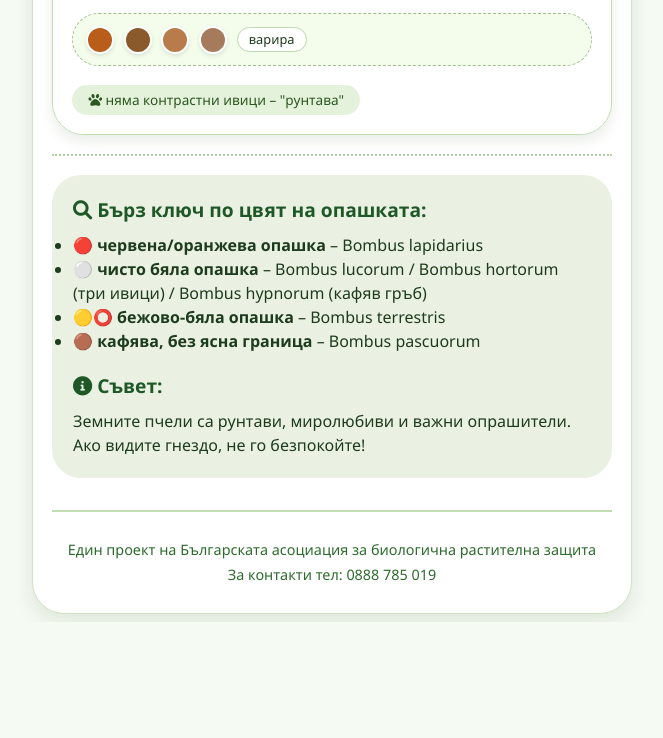
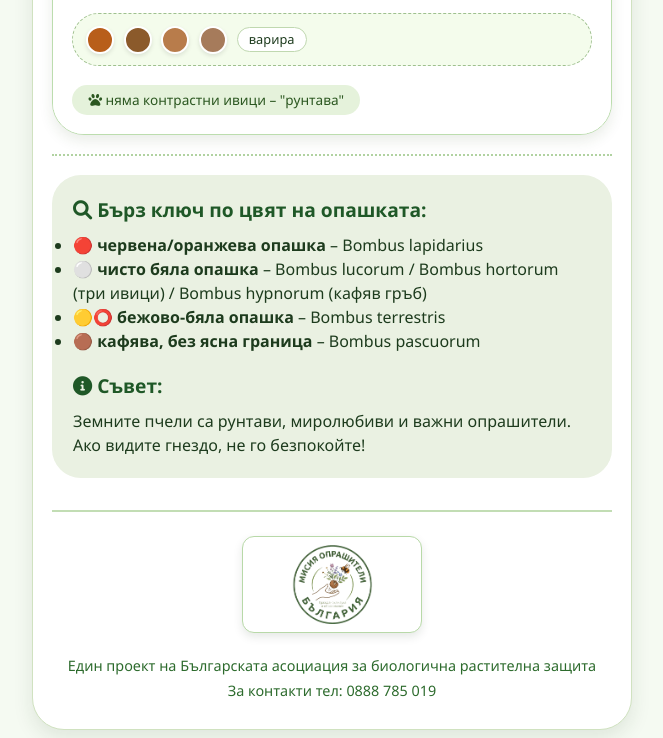
Before and after one commit to roman-bg/osmia, a plain HTML site: page index.html in a window 1280 px wide. Shown: the part 4100-4838 px from the top of the page, without its empty margins (308-971 px from the left). Before the commit the page ends 4722 px from the top, so only its background shows below. Drawn offline with Linux system fonts and the light colour scheme.

Commit message:
Update index.html

```diff
--- a/index.html
+++ b/index.html
@@ -313,6 +313,21 @@
             margin: 0.2rem 0;
         }
 
+        /* Стилове за логото в долния колонтитул */
+        .footer-logo {
+            margin-bottom: 1rem;
+        }
+
+        .footer-logo img {
+            max-width: 180px;
+            height: auto;
+            border-radius: 12px;
+            box-shadow: 0 4px 10px rgba(0,40,0,0.1);
+            background: white;
+            padding: 0.5rem 1rem;
+            border: 1px solid #b8d9a8;
+        }
+
         .lightbox {
             display: none;
             position: fixed;
@@ -576,6 +591,10 @@
     </div>
 
     <div class="footer">
+        <!-- Добавено лого от посочения URL -->
+        <div class="footer-logo">
+            <img src="bglogo1.png" alt="Лого на Българската асоциация за биологична растителна защита" loading="lazy">
+        </div>
         <p>Един проект на Българската асоциация за биологична растителна защита</p>
         <p>За контакти тел: 0888 785 019</p>
     </div>
```
